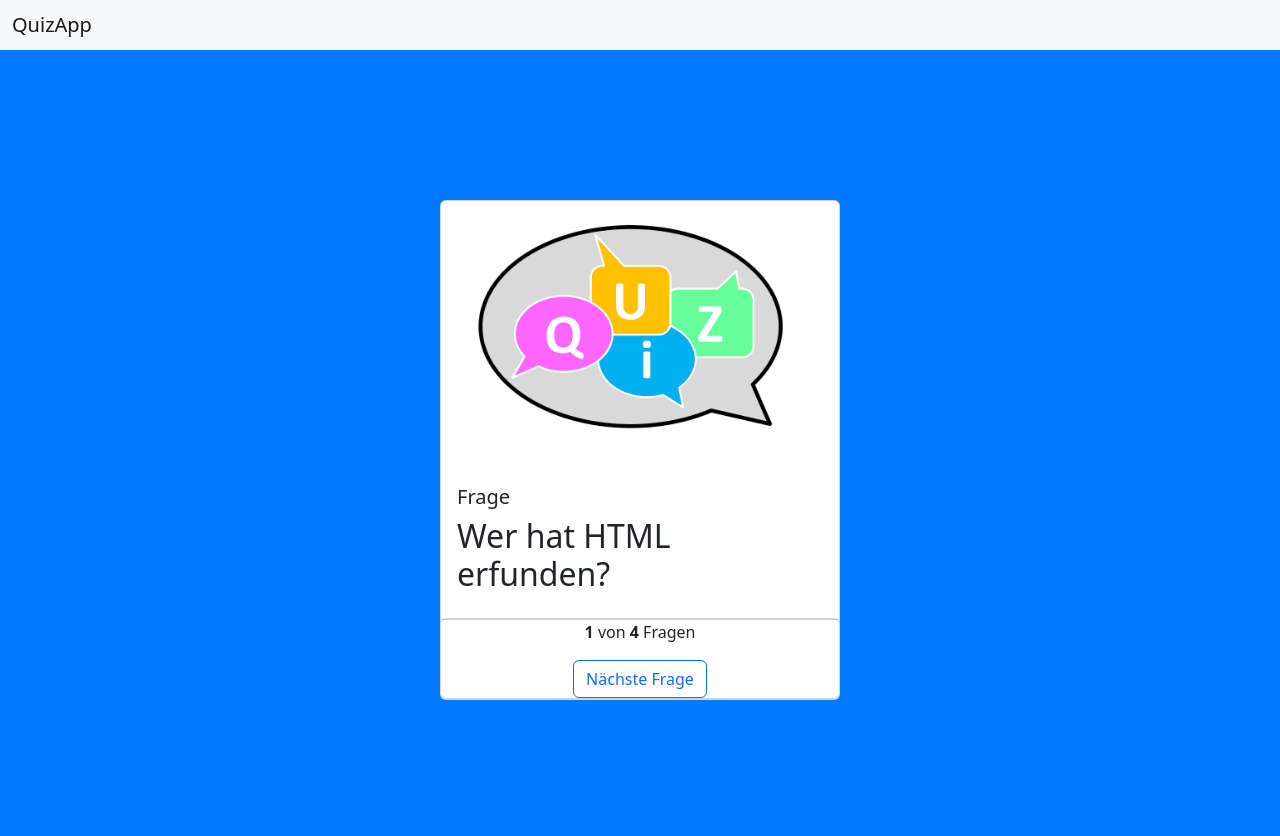
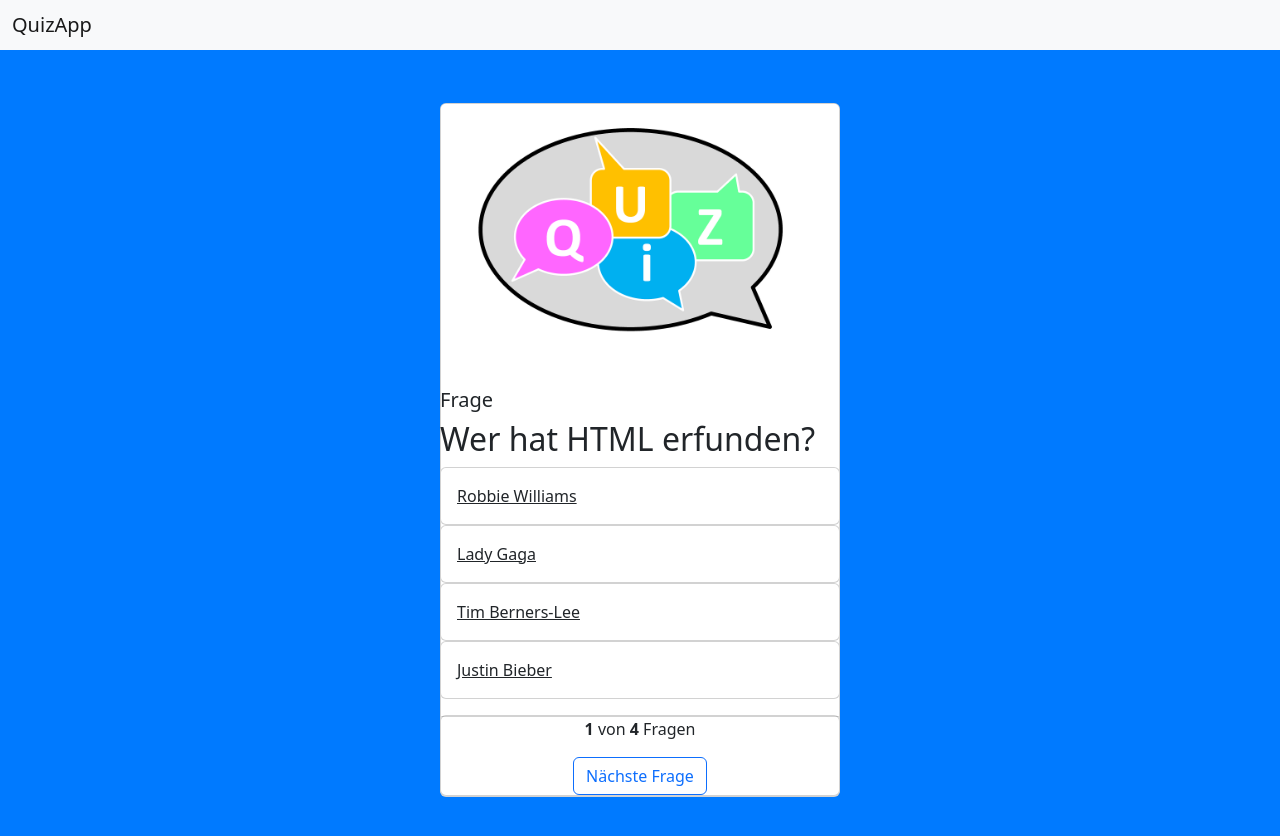
Before and after one commit to cyberwerkstatt/QuizApp, a plain HTML site: page index.html in a window 1280 px wide. Drawn offline with nearby package versions, Linux system fonts and the light colour scheme.

Commit message:
added answers

```diff
--- a/index.html
+++ b/index.html
@@ -32,6 +32,13 @@
                     <div id="questions" class="questions">
 
                     </div>
+
+                    <div id="answers">
+                        <div id="answer1" class="card"></div>
+                        <div id="answer2" class="card"></div>
+                        <div id="answer3" class="card"></div>
+                        <div id="answer4" class="card"></div>
+                    </div>
                 </div>
                 <div class="card" style="width: 18rem;">
                     <ul id="list-questions" class="list-group list-group-flush answer">
--- a/script.js
+++ b/script.js
@@ -50,6 +50,10 @@ function init(){
 
 function startQuiz(counter){
     document.getElementById("questions").innerHTML = `<h2>${questions[counter]["question"]}</h2>`;
+    document.getElementById("answer1").innerHTML = `<a class="card-body" href="#">${questions[counter]["answer_1"]}</a>`;
+    document.getElementById("answer2").innerHTML = `<a class="card-body" href="#">${questions[counter]["answer_2"]}</a>`;
+    document.getElementById("answer3").innerHTML = `<a class="card-body" href="#">${questions[counter]["answer_3"]}</a>`;
+    document.getElementById("answer4").innerHTML = `<a class="card-body" href="#">${questions[counter]["answer_4"]}</a>`;
 
 }
 
```
